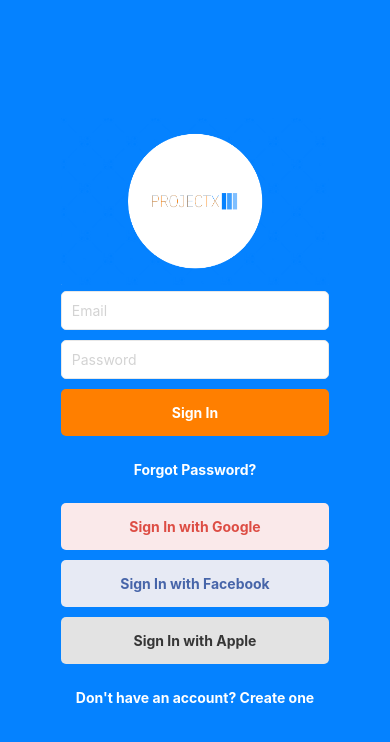
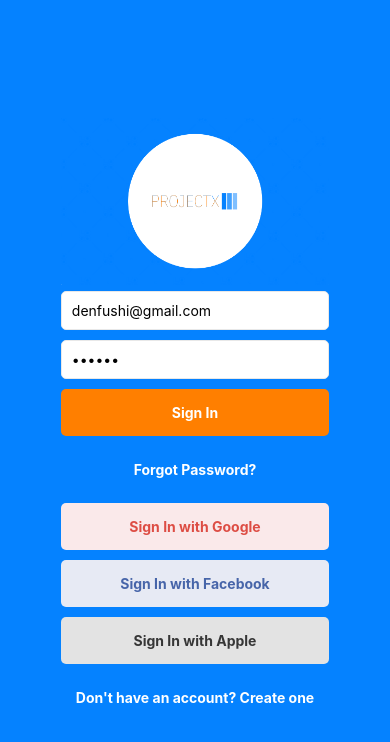
Before and after one commit to AIM-Opportunities/AIM, a React Native app: screen /SignIn in a window 390 px wide. Shown: the top 742 px of the page. Built offline with nearby package versions, Linux system fonts and the light colour scheme.

Commit message:
home page is working and can route back to Profile

```diff
--- a/src/screens/HomeScreen/HomeScreen.js
+++ /dev/null
@@ -1,11 +0,0 @@
-import React, { View, Text } from "react";
-
-const HomeScreen = () => {
-  return (
-    <View>
-      <Text>Hi</Text>
-    </View>
-  );
-};
-
-export default HomeScreen;
--- a/src/screens/HomeScreen/index.js
+++ b/src/screens/HomeScreen/index.js
@@ -1 +1,20 @@
-export { default } from "./HomeScreen";
+import { View, Text } from "react-native";
+import React from "react";
+import CustomButton from "../../components/CustomButton";
+import { useNavigation } from "@react-navigation/native";
+
+const HomeScreen = () => {
+  const navigation = useNavigation();
+  const onProfilePressed = () => {
+    navigation.navigate("Profile");
+  };
+
+  return (
+    <View>
+      <Text>index</Text>
+      <CustomButton text="Profile" onPress={onProfilePressed} />
+    </View>
+  );
+};
+
+export default HomeScreen;
--- a/src/screens/ProfileScreen/index.js
+++ b/src/screens/ProfileScreen/index.js
@@ -12,6 +12,7 @@ import FileInput from "../../components/FileInput";
 import { ref, getDownloadURL, uploadBytesResumable } from "firebase/storage";
 import { storage } from "../../../firebase/firebase-config";
 import moment from "moment";
+import HomeScreen from "../HomeScreen";
 
 const ProfileScreen = () => {
   const [isSignedIn, setIsSignedIn] = useState(!!!authentication.currentUser);
--- a/src/screens/SignInScreen/SignInScreen.js
+++ b/src/screens/SignInScreen/SignInScreen.js
@@ -18,8 +18,8 @@ import { signInWithEmailAndPassword, signOut } from "firebase/auth";
 const SignInScreen = () => {
   const [isSignedIn, setIsSignedIn] = useState(false);
 
-  const [email, setEmail] = useState("");
-  const [password, setPassword] = useState("");
+  const [email, setEmail] = useState("denfushi@gmail.com");
+  const [password, setPassword] = useState("123456");
 
   const { height, width } = useWindowDimensions();
   const navigation = useNavigation();
@@ -77,7 +77,7 @@ const SignInScreen = () => {
           setValue={setPassword}
           secureTextEntry
         />
-        {isSignedIn === !!!authentication.currentUser ? (
+        {isSignedIn === authentication.currentUser ? (
           <CustomButton text="Sign Out" onPress={onSignOutPressed} />
         ) : (
           <CustomButton text="Sign In" onPress={onSignInPressed} />
--- a/src/screens/SignInScreen/index.js
+++ b/src/screens/SignInScreen/index.js
@@ -1 +1 @@
-export {default} from './SignInScreen';
+export { default } from "./SignInScreen";
```
Also changed, not shown: App.js (+7 -9 lines).
